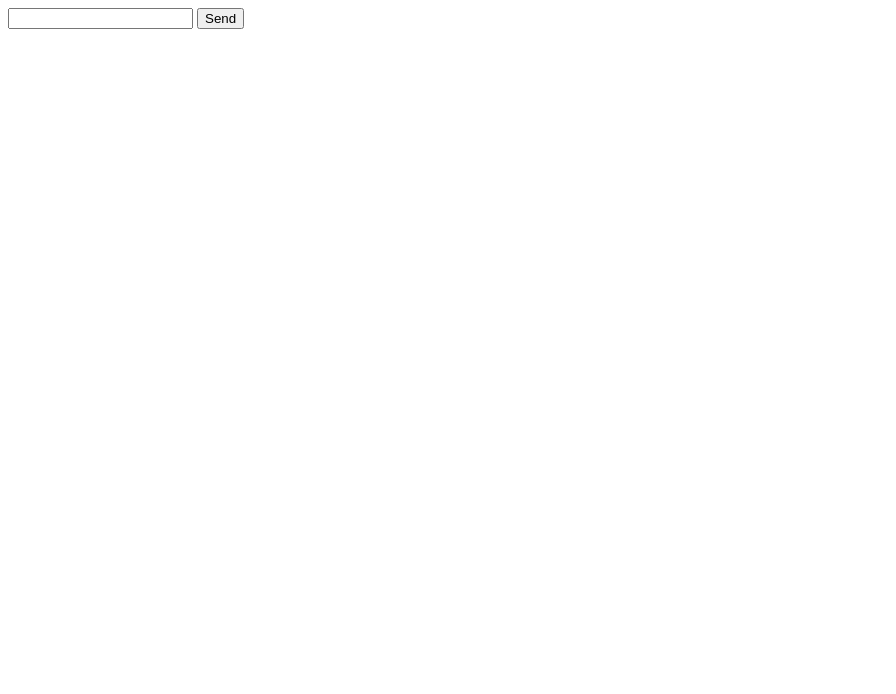
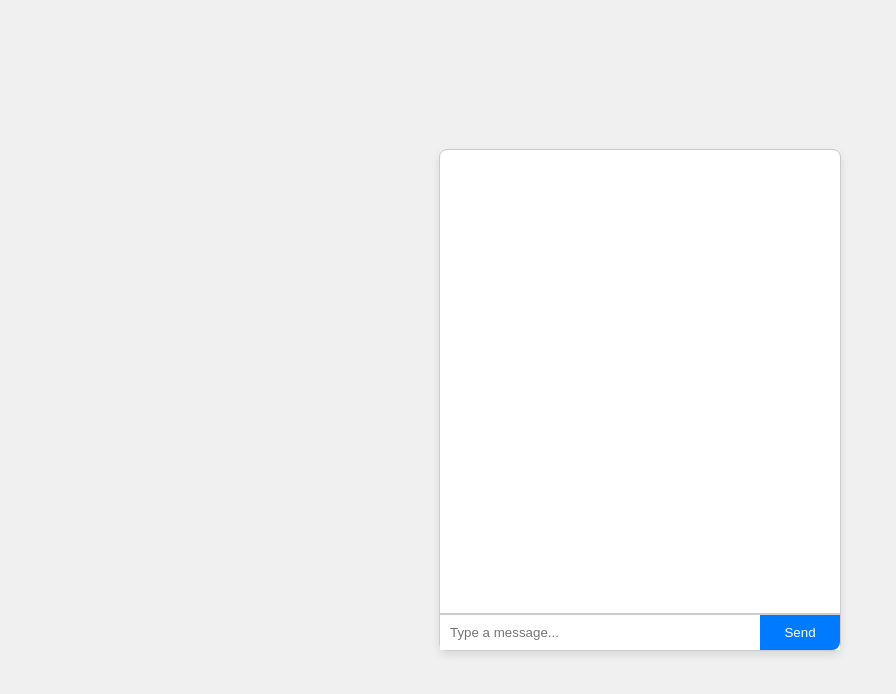
Before and after one commit to 4-yash3/CHATBOT-WITH-NLP, a plain HTML site: page templates/index.html in a window 1280 px wide. Shown: the whole page, without its empty margins (0-896 px from the left). Drawn offline with Linux system fonts and the light colour scheme.

Commit message:
beautification of the website

```diff
--- a/templates/index.html
+++ b/templates/index.html
@@ -4,26 +4,135 @@
     <meta charset="UTF-8">
     <meta name="viewport" content="width=device-width, initial-scale=1.0">
     <title>Chatbot</title>
+    <style>
+        body {
+            font-family: Arial, sans-serif;
+            margin: 0;
+            padding: 0;
+            display: flex;
+            justify-content: center;
+            align-items: center;
+            height: 100vh;
+            background-color: #f0f0f0;
+        }
+
+        #chat-container {
+            width: 400px;
+            max-width: 100%;
+            height: 500px; /* Adjust height as needed */
+            display: flex;
+            flex-direction: column;
+            border: 1px solid #ccc;
+            border-radius: 8px;
+            box-shadow: 0 4px 8px rgba(0, 0, 0, 0.1);
+            background-color: #fff;
+        }
+
+        #chat {
+            flex: 1;
+            padding: 10px;
+            overflow-y: auto;
+            border-bottom: 1px solid #ccc;
+        }
+
+        #message-container {
+            display: flex;
+            border-top: 1px solid #ccc;
+            background-color: #fff;
+        }
+
+        #message {
+            flex: 1;
+            padding: 10px;
+            border: none;
+            border-bottom-left-radius: 8px;
+            box-sizing: border-box;
+        }
+
+        #send-button {
+            width: 80px;
+            background-color: #007bff;
+            color: #fff;
+            border: none;
+            border-bottom-right-radius: 8px;
+            cursor: pointer;
+            padding: 10px;
+            box-sizing: border-box;
+        }
+
+        #send-button:hover {
+            background-color: #0056b3;
+        }
+
+        .message {
+            margin: 5px 0;
+        }
+
+        .user-message {
+            text-align: right;
+            color: #007bff;
+        }
+
+        .bot-message {
+            text-align: left;
+            color: #333;
+        }
+
+        .message p {
+            display: inline-block;
+            padding: 8px;
+            border-radius: 12px;
+        }
+
+        .user-message p {
+            background-color: #007bff;
+            color: #fff;
+        }
+
+        .bot-message p {
+            background-color: #e9ecef;
+        }
+    </style>
+</head>
+<body>
+    <div id="chat-container">
+        <div id="chat"></div>
+        <div id="message-container">
+            <input id="message" type="text" placeholder="Type a message..." />
+            <button id="send-button" onclick="sendMessage()">Send</button>
+        </div>
+    </div>
     <script>
         async function sendMessage() {
             const message = document.getElementById('message').value;
-            const response = await fetch('/webhook', {
+            if (!message.trim()) return;  // Don't send empty messages
+
+            document.getElementById('chat').innerHTML += `<div class="message user-message"><p>${message}</p></div>`;
+            document.getElementById('message').value = '';
+            document.getElementById('chat').scrollTop = document.getElementById('chat').scrollHeight;  // Auto-scroll to bottom
+
+            try {
+                const response = await fetch('/chat', {
                     method: 'POST',
                     headers: {
                         'Content-Type': 'application/json',
                     },
                     body: JSON.stringify({ message: message }),
                 });
+
+                if (!response.ok) {
+                    throw new Error(`HTTP error! status: ${response.status}`);
+                }
+
                 const data = await response.json();
-            document.getElementById('chat').innerHTML += `<p>You: ${message}</p>`;
-            document.getElementById('chat').innerHTML += `<p>Bot: ${data.response}</p>`;
-            document.getElementById('message').value = '';
+                document.getElementById('chat').innerHTML += `<div class="message bot-message"><p>${data.response}</p></div>`;
+            } catch (error) {
+                console.error('Error:', error);
+                document.getElementById('chat').innerHTML += `<div class="message bot-message"><p>Error: ${error.message}</p></div>`;
+            }
+
+            document.getElementById('chat').scrollTop = document.getElementById('chat').scrollHeight;  // Auto-scroll to bottom
         }
     </script>
-</head>
-<body>
-    <div id="chat"></div>
-    <input id="message" type="text" />
-    <button onclick="sendMessage()">Send</button>
 </body>
 </html>
```
Also changed, not shown: 1 other file. Lines whose indentation alone changed are shown as unchanged.
